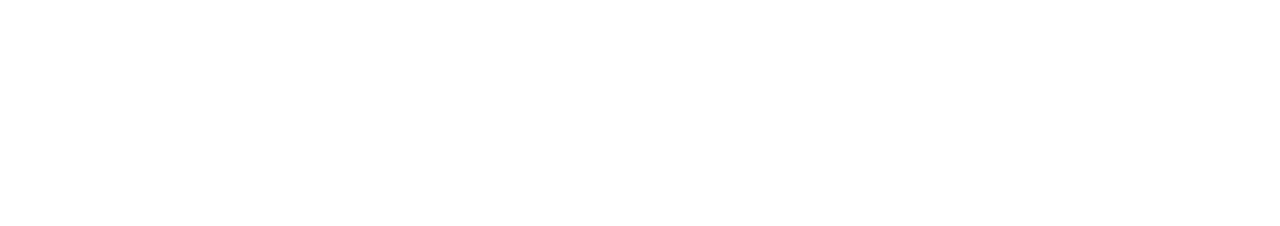
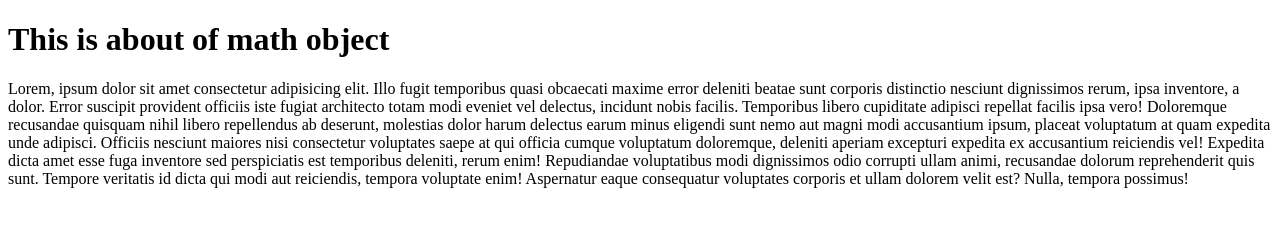
Before and after one commit to surajsaini873/Wep_Development, a plain HTML site: page js_50.html in a window 1280 px wide. Drawn offline with Linux system fonts and the light colour scheme.

```diff
--- a/js_50.html
+++ b/js_50.html
@@ -13,7 +13,18 @@
 
 <body>
 
-
+    <h1>This is about of math object </h1>
+    <p>Lorem, ipsum dolor sit amet consectetur adipisicing elit. Illo fugit temporibus quasi obcaecati maxime error
+        deleniti beatae sunt corporis distinctio nesciunt dignissimos rerum, ipsa inventore, a dolor. Error suscipit
+        provident officiis iste fugiat architecto totam modi eveniet vel delectus, incidunt nobis facilis. Temporibus
+        libero cupiditate adipisci repellat facilis ipsa vero! Doloremque recusandae quisquam nihil libero repellendus
+        ab deserunt, molestias dolor harum delectus earum minus eligendi sunt nemo aut magni modi accusantium ipsum,
+        placeat voluptatum at quam expedita unde adipisci. Officiis nesciunt maiores nisi consectetur voluptates saepe
+        at qui officia cumque voluptatum doloremque, deleniti aperiam excepturi expedita ex accusantium reiciendis vel!
+        Expedita dicta amet esse fuga inventore sed perspiciatis est temporibus deleniti, rerum enim! Repudiandae
+        voluptatibus modi dignissimos odio corrupti ullam animi, recusandae dolorum reprehenderit quis sunt. Tempore
+        veritatis id dicta qui modi aut reiciendis, tempora voluptate enim! Aspernatur eaque consequatur voluptates
+        corporis et ullam dolorem velit est? Nulla, tempora possimus!</p>
 
     <script>
         var str = "This is a string";
```
Also changed, not shown: js66.js (added, +12 -0 lines).
